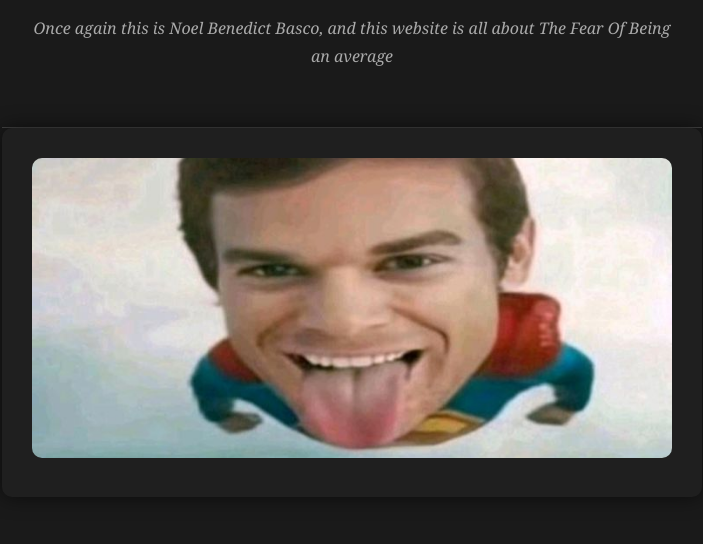
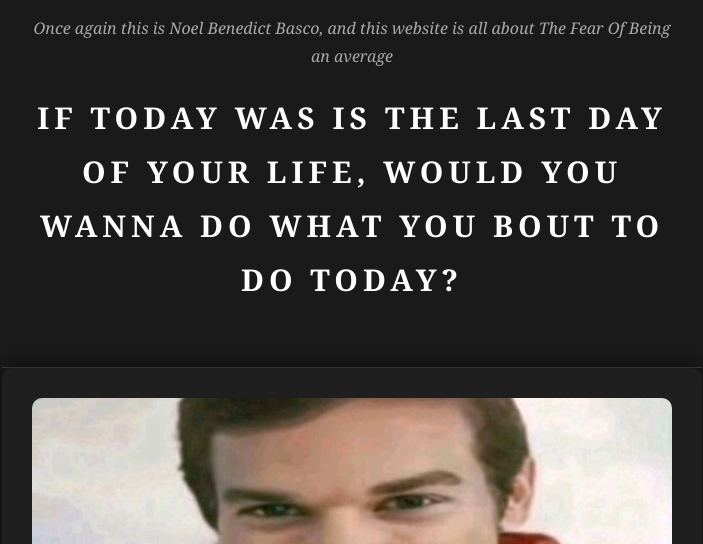
Before and after one commit to noelbenedictbasco-a11y/motivational-website, a plain HTML site: page conclusion.html in a window 1280 px wide. Shown: the part 192-736 px from the top of the page, without its empty margins (288-991 px from the left). Drawn offline with Linux system fonts and the light colour scheme.

Commit message:
Update conclusion.html

```diff
--- a/conclusion.html
+++ b/conclusion.html
@@ -10,7 +10,7 @@
     <header>
         <h1>In Conclusion</h1>
         <p class="subtitle">Once again this is Noel Benedict Basco, and this website is all about The Fear Of Being an average</p>
-
+        <h1 class="death-text">IF TODAY WAS IS THE LAST DAY OF YOUR LIFE, WOULD YOU WANNA DO WHAT YOU BOUT TO DO TODAY?</h1>
     </header>
  <div class="page">
 
```
